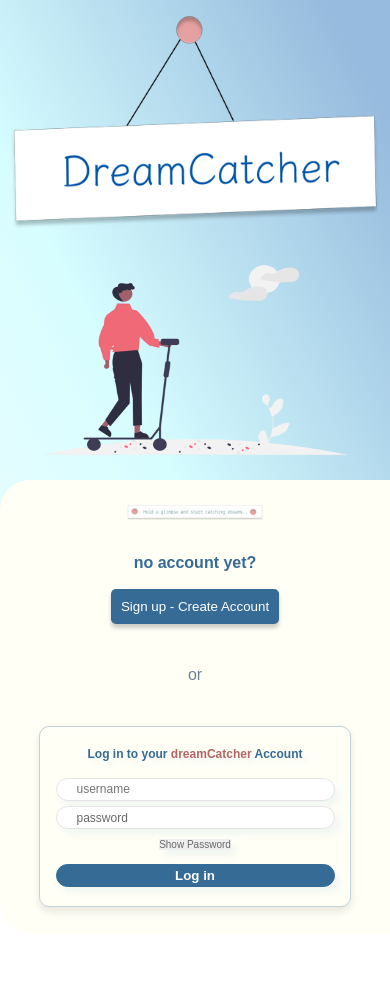
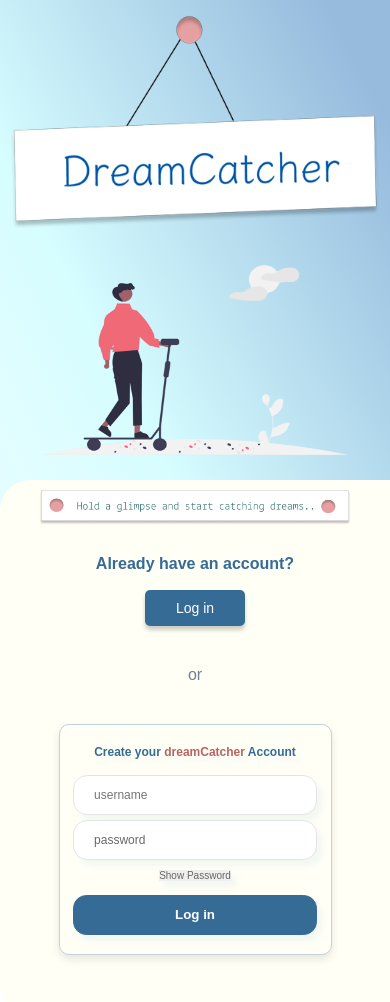
Before and after one commit to joyomii/dreamcatcher, a React (Create React App) app: page / in a window 390 px wide. Shown: the top 1002 px of the page. Before the commit the page ends 933 px from the top, so only its background shows below. Built offline with nearby package versions, Linux system fonts and the light colour scheme; a web font is replaced by a local one.

Commit message:
Login responsiveness

```diff
--- a/src/Pages/Login/Login.css
+++ b/src/Pages/Login/Login.css
@@ -30,8 +30,8 @@
 }
 
 .logo-img {
-  width:100%;
-  height:80%;
+  width: 100%;
+  height: 80%;
   display: flex;
   justify-content: center;
   /* padding-top: 50px; */
@@ -40,8 +40,8 @@
 
 
 .loginPage-img {
-  width:100%;
-  height:100%;
+  width: 100%;
+  height: 100%;
   display: flex;
   justify-content: center;
 }
@@ -65,6 +65,7 @@
   justify-items: center;
   align-content: center;
   align-items: center;
+  margin: 0;
 }
 
 /* .logo-img,
@@ -83,11 +84,12 @@
 .holdAGlimpse-img {
   display: flex;
   justify-content: center;
-  width: 35vw;
+  width: 80%;
+  margin-top: 10px;
 }
 
-.create-account-txt {
-  margin-top: 4vh;
+.login-account-txt {
+  margin-top: 30px;
   font-size: 1rem;
   color: #366B96;
   font-weight: bold;
@@ -101,9 +103,9 @@
   justify-content: center;
 }
 
-.signUp-button {
+.logIn-button {
   margin-top: 2vh;
-  width: auto;
+  width: 100px;
   display: flex;
   justify-content: center;
   background-color: #366B96;
@@ -114,17 +116,18 @@
   cursor: pointer;
   transition: 0.1s;
   padding: 10px;
+  font-size: 14px;
 }
 
-.signUp-button:hover {
+.logIn-button:hover {
   background-color: #5186b2;
   color: #f9f9f9;
-    transition: 0.1s;
+  transition: 0.1s;
 }
 
-.signUp-button:active {
+.logIn-button:active {
   box-shadow: none;
-    transition: 0.3s;
+  transition: 0.3s;
 }
 
 /*-----BORDER-----*/
@@ -133,29 +136,31 @@
   display: flex;
   align-items: center;
   justify-content: center;
+  align-content: center;
 }
 
 .or-text {
   color: #718096;
-  margin-top: 5vh;
+  margin-top: 40px;
 }
 
 
 /*-----FORM SECTION------*/
 
 .form-container {
-  margin-top: 5vh;
+  margin-top: 40px;
   width: 100%;
-  height: 40%;
+  /* height: 40%; */
   justify-content: center;
   filter: drop-shadow(5px 6px 3.0999999046325684px rgba(127, 172, 214, 0.10));
   display: flex;
   align-items: center;
+  margin-bottom: 60px;
 }
 
 .form-login {
   height: 100%;
-  width: 80%;
+  width: 50%;
   display: flex;
   flex-direction: column;
   justify-content: center;
@@ -165,7 +170,7 @@
   box-shadow: 0 4px 8px rgba(0, 0, 0, 0.1);
   padding-top: 5%;
   padding-bottom: 5%;
-
+  /* margin-bottom: 60px; */
 }
 
 .logInToYourAccount-txt {
--- a/src/Pages/Login/Login.js
+++ b/src/Pages/Login/Login.js
@@ -75,9 +75,9 @@ function Login() {
               className="holdAGlimpse-img"
             />
           </div>
-          <div className="create-account-txt">no account yet?</div>
+          <div className="login-account-txt">Already have an account?</div>
           <div className="signUpButton-container">
-            <button className="signUp-button">Sign up - Create Account</button>
+            <button className="logIn-button">Log in</button>
           </div>
           <div className="border-container">
             <div className="or-text">or</div>
@@ -85,7 +85,7 @@ function Login() {
           <div className="form-container">
             <form className="form-login" onSubmit={handleSubmit}>
               <h3 className="logInToYourAccount-txt">
-                <span>Log in to your</span> dreamCatcher <span>Account</span>
+                <span>Create your</span> dreamCatcher <span>Account</span>
               </h3>
               <input
                 id="username"
--- a/src/components/style/globalStyles.css
+++ b/src/components/style/globalStyles.css
@@ -15,39 +15,19 @@ html {
   height: 100%;
 }
 
-@media screen and (max-width: 600px) {
+@media only screen and (max-width: 600px) {
 
   /* ------------Login Page-----------*/
-  html {
-    width: 100%;
-    height: 100%;
-  }
 
   .login-container {
-    border-radius: 10px;
+    /* border-radius: 10px;
     height: 100vh;
-    display: flex;
+    display: flex; */
     flex-direction: column;
   }
 
-  .right-container {
-    border-radius: none;
-  }
-
-  .form-container {
-    margin-top: 2vh;
-  }
-
-  .logo-img-container,
-  .loginPage-img-container {
-    display: flex;
-    flex-direction: row;
-  }
-
-  .logo-img,
-  .loginPage-img,
-  .holdAGlimpse-img {
-    height: auto;
+  .form-login {
+    width: 70% !important;
   }
 
   /* --------Landing Page----------*/
@@ -82,13 +62,6 @@ html {
   }
 
   /* -------------Create Dream------------*/
-
-  .cloud1,
-  .cloud2,
-  .cloud3 {
-    width: 10px;
-    height: 10px;
-  }
 
   .title-date-container {
     width: 100%;
```
